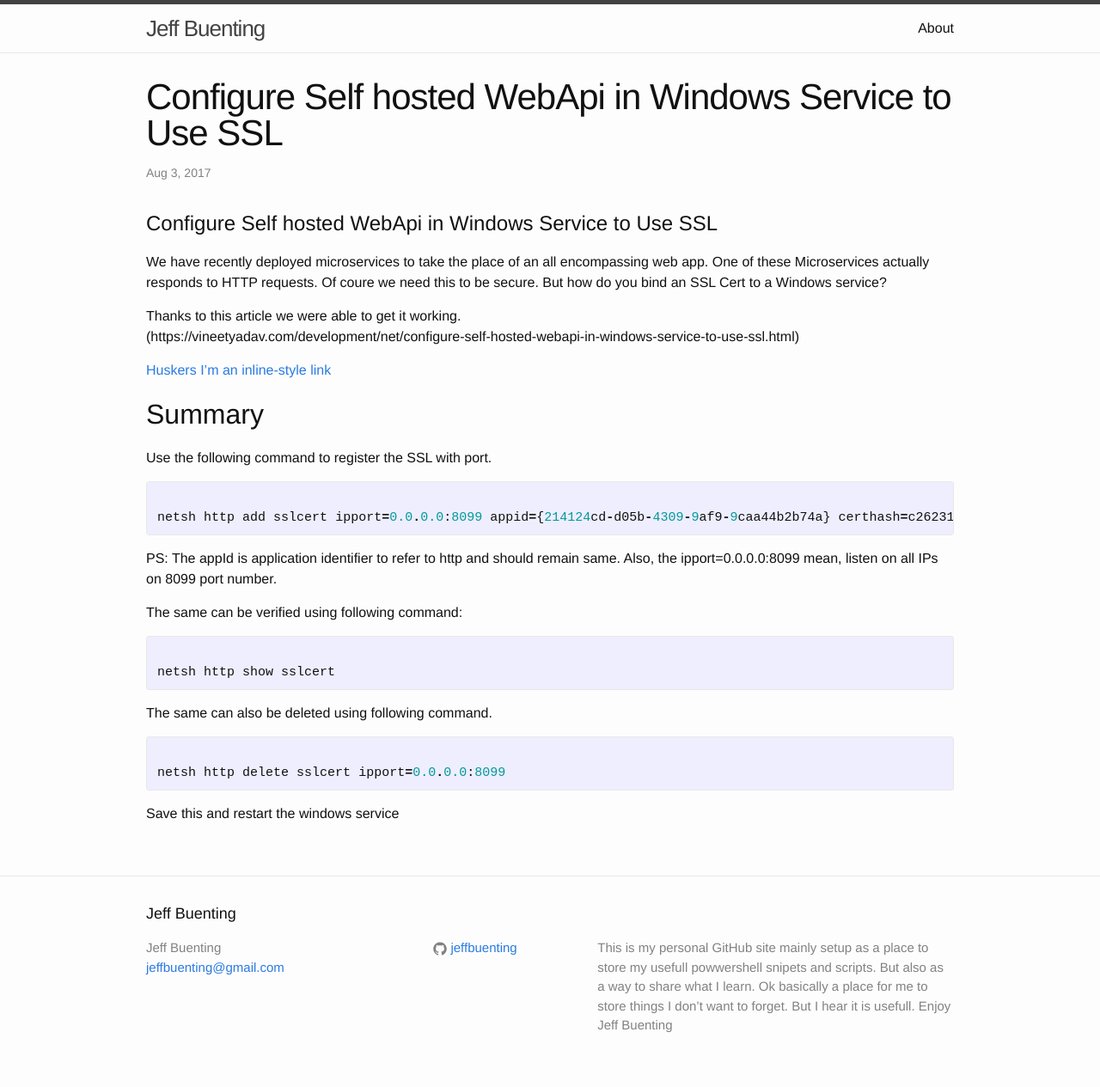
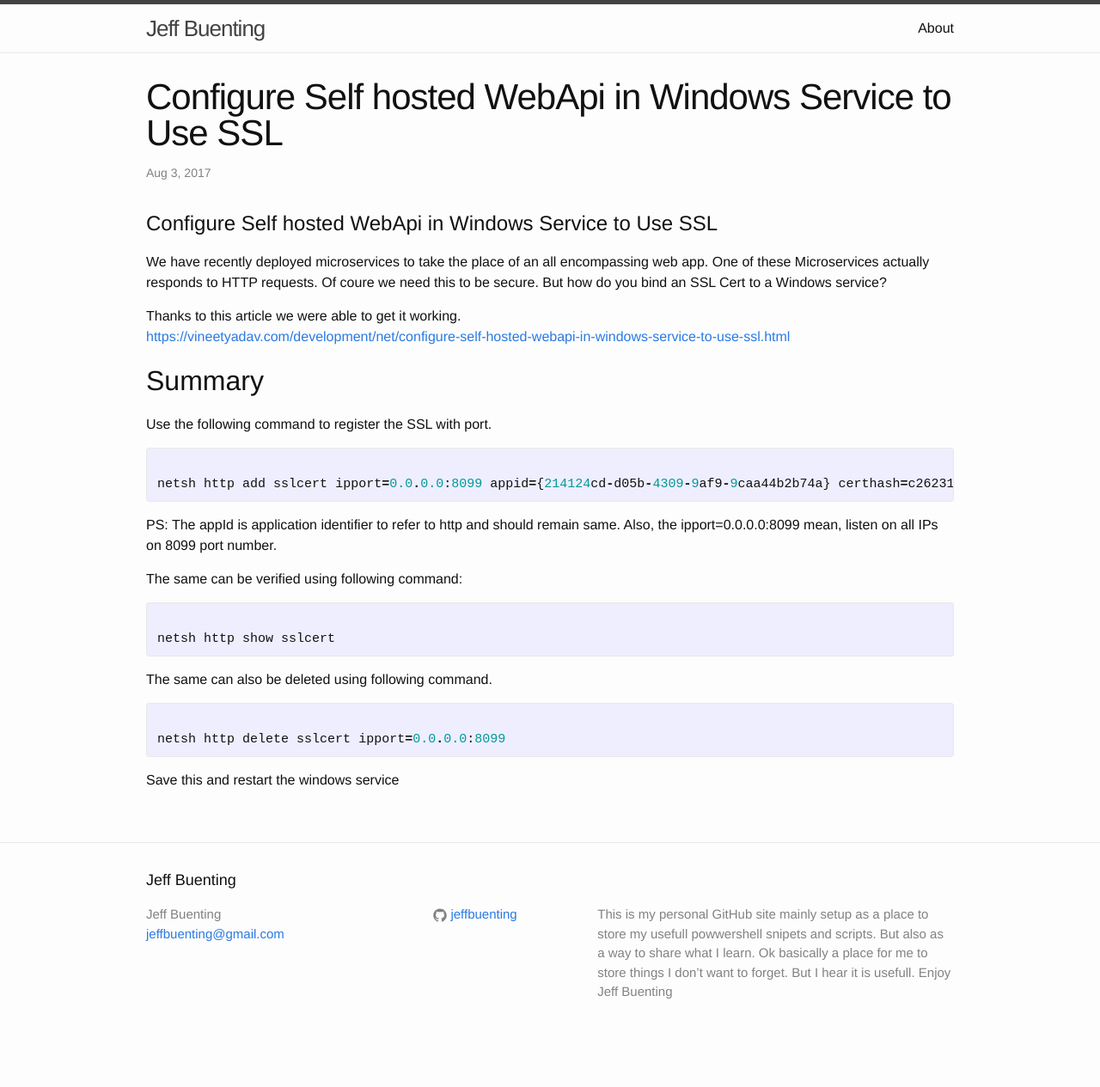
Before and after one commit to jeffbuenting/jeffbuenting.github.io, a Jekyll site: the page built from _posts/2017-08-03-ConfigureSelfHostedServiceusingSSL..markdown, in a window 1280 px wide. Shown: the whole page at 86% size. Built offline with Jekyll 4.4.1, drawn with Linux system fonts in a browser that asks for light colours; after the commit the page ends 1226 px from its top, so only the background shows below that.

Commit message:
Update 2017-08-03-ConfigureSelfHostedServiceusingSSL..markdown
finally a link

```diff
--- a/_posts/2017-08-03-ConfigureSelfHostedServiceusingSSL..markdown
+++ b/_posts/2017-08-03-ConfigureSelfHostedServiceusingSSL..markdown
@@ -9,10 +9,8 @@ categories: SSL,Service,API
 We have recently deployed microservices to take the place of an all encompassing web app.  One of these Microservices actually responds to HTTP requests.  Of coure we need this to be secure.  But how do you bind an SSL Cert to a Windows service?
 
 Thanks to this article we were able to get it working.
-(https://vineetyadav.com/development/net/configure-self-hosted-webapi-in-windows-service-to-use-ssl.html)
+[https://vineetyadav.com/development/net/configure-self-hosted-webapi-in-windows-service-to-use-ssl.html](https://vineetyadav.com/development/net/configure-self-hosted-webapi-in-windows-service-to-use-ssl.html)
 
-[Huskers](http://huskermax.com)
-[I'm an inline-style link](https://www.google.com)
 
 ## Summary ##
 
```
